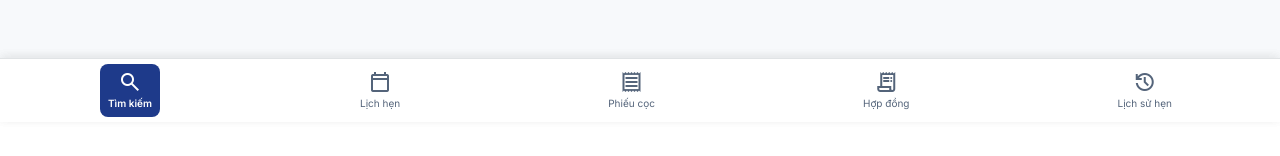
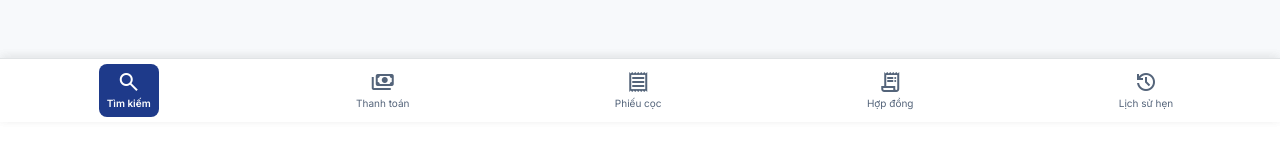
Before and after one commit to NguyenSonTung16/home_stay, a React (Vite) app in the folder frontend_client/: page / in a window 1280 px wide. Shown: the part 678-834 px from the top of the page. Built offline with nearby package versions, Linux system fonts and the light colour scheme; no server answers.

Commit message:
Replace Lich hen with Thanh toan in bottom nav

```diff
--- a/frontend_client/src/components/ClientLayout.tsx
+++ b/frontend_client/src/components/ClientLayout.tsx
@@ -110,11 +110,11 @@ export const ClientLayout: React.FC = () => {
                 </div>
 
                 <div
-                    onClick={() => navigate('/dat-lich-hen')}
-                    className={`flex flex-col items-center justify-center px-2 py-1.5 cursor-pointer active:scale-95 transition-all rounded-xl ${isActive('/dat-lich-hen') ? 'bg-[#1E3A8A] text-white' : 'text-[#54647A]'}`}
+                    onClick={() => navigate('/thanh-toan-dinh-ky')}
+                    className={`flex flex-col items-center justify-center px-2 py-1.5 cursor-pointer active:scale-95 transition-all rounded-xl ${isActive('/thanh-toan-dinh-ky') ? 'bg-[#1E3A8A] text-white' : 'text-[#54647A]'}`}
                 >
-                    <span className="material-symbols-outlined text-[20px]">calendar_today</span>
-                    <span className={`text-[10px] mt-0.5 whitespace-nowrap ${isActive('/dat-lich-hen') ? 'font-semibold' : 'font-normal'}`}>Lịch hẹn</span>
+                    <span className="material-symbols-outlined text-[20px]">payments</span>
+                    <span className={`text-[10px] mt-0.5 whitespace-nowrap ${isActive('/thanh-toan-dinh-ky') ? 'font-semibold' : 'font-normal'}`}>Thanh toán</span>
                 </div>
 
                 <div
```
